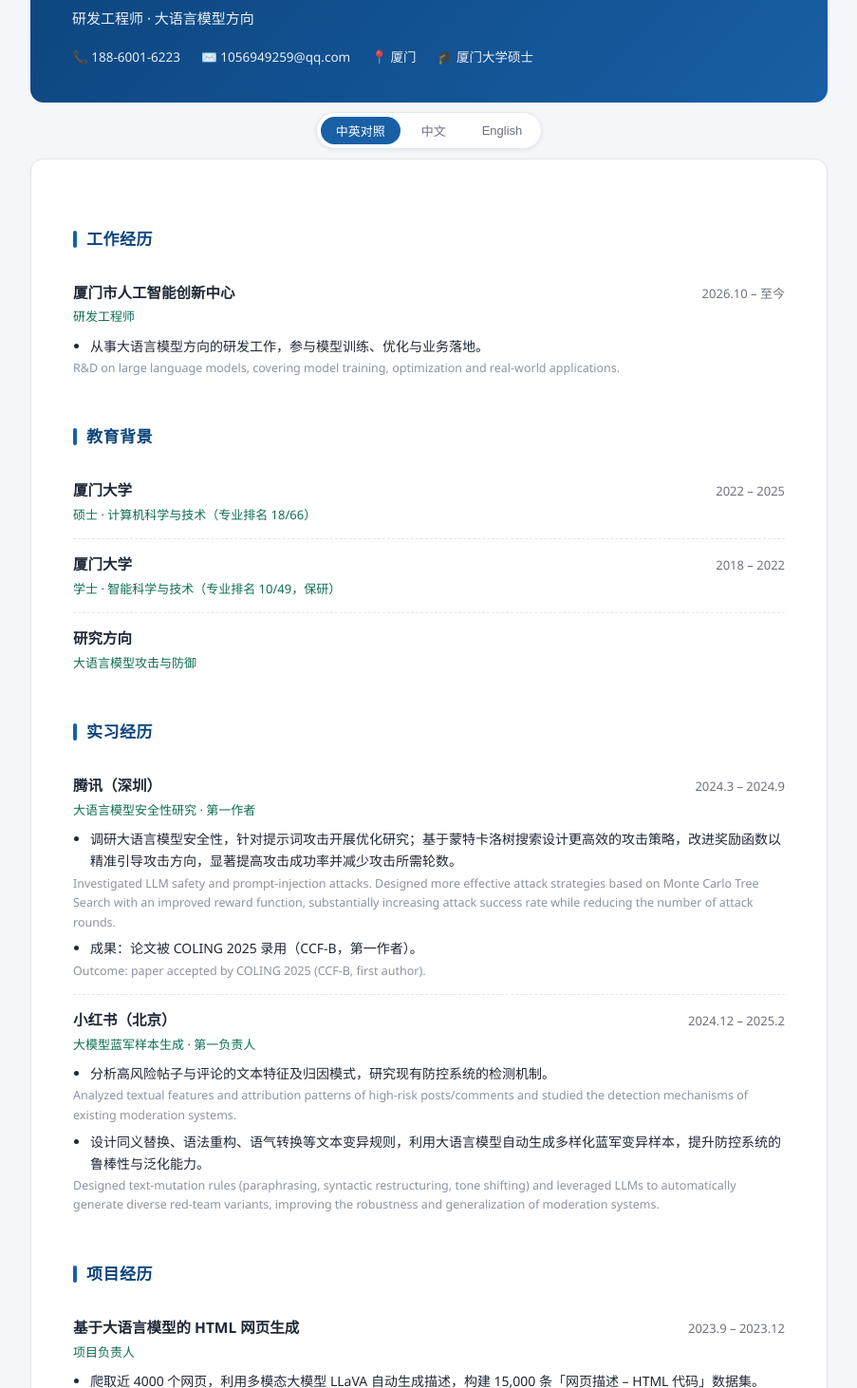
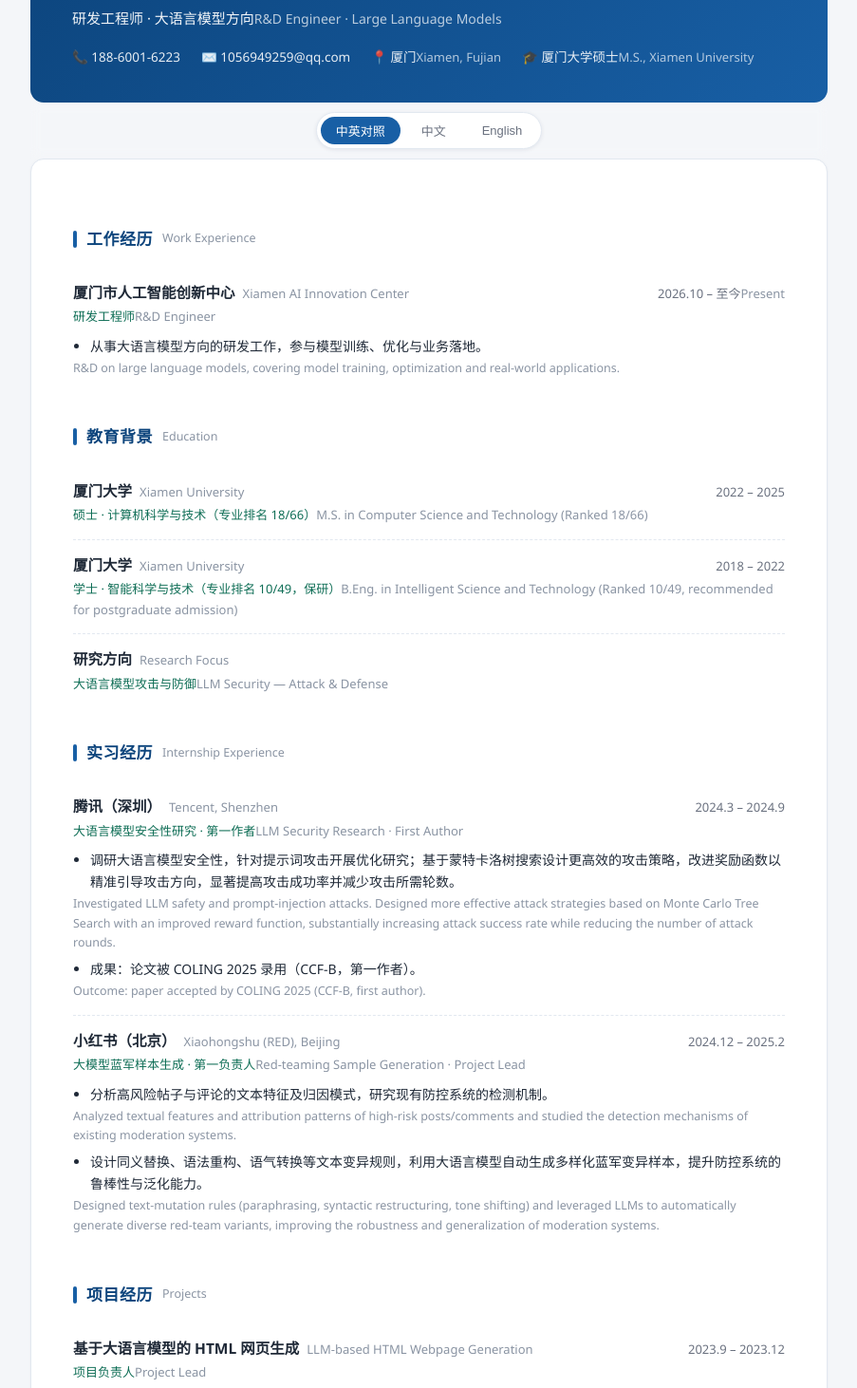
Before and after one commit to wusuhuang/resume, a plain HTML site: page index.html in a window 1280 px wide. Shown: the part 129-1591 px from the top of the page at 95% size, without its empty margins (188-1091 px from the left). Drawn offline with Linux system fonts and the light colour scheme.

Commit message:
Clean rewrite of language toggle: pure CSS class modes

```diff
--- a/index.html
+++ b/index.html
@@ -21,9 +21,11 @@ body{font-family:"Segoe UI","PingFang SC","Microsoft YaHei","Noto Sans SC",sans-
 .hero{background:linear-gradient(135deg,var(--primary-dark),var(--primary));color:#fff;border-radius:14px;padding:44px 44px 36px;position:relative}
 .hero h1{font-size:30px;font-weight:600;letter-spacing:1px}
 .hero .en-name{font-size:17px;opacity:.85;font-weight:400;margin-top:2px}
-.hero .role{margin-top:10px;font-size:15px;opacity:.92}
+.hero .role{margin-top:10px;font-size:15px;opacity:.95}
+.hero .role .en{display:inline-block;margin-left:0;color:rgba(255,255,255,.75);font-size:14px}
 .hero .contact{margin-top:18px;display:flex;flex-wrap:wrap;gap:8px 22px;font-size:13.5px;opacity:.9}
 .hero .contact span{white-space:nowrap}
+.hero .contact .en{color:rgba(255,255,255,.75)}
 
 /* lang toggle */
 .lang-bar{position:sticky;top:0;z-index:50;display:flex;justify-content:center;padding:10px 0;backdrop-filter:blur(6px)}
@@ -44,20 +46,19 @@ h2 .h-en{font-size:12.5px;color:var(--en-color);font-weight:400;letter-spacing:0
 .item-title .org-en{font-size:13px;color:var(--en-color);font-weight:400;margin-left:8px}
 .item-date{font-size:13px;color:var(--muted);white-space:nowrap}
 .item-sub{font-size:13px;color:var(--accent);margin-top:2px}
+.item-sub .en{color:var(--en-color)}
 ul{margin:8px 0 0 18px}
 li{margin-top:5px;font-size:14px}
-.en{color:var(--en-color);font-size:13px;margin-top:3px}
+.en{color:var(--en-color);font-size:13px}
 .en-li{color:var(--en-color);font-size:12.5px;display:block;margin-top:2px;list-style:none;margin-left:-18px}
 
 .tags{display:flex;flex-wrap:wrap;gap:8px;margin-top:6px}
 .tag{background:var(--light);border:1px solid var(--border);border-radius:99px;padding:3px 14px;font-size:13px}
 .tag .en-tag{color:var(--en-color);font-size:12px}
 
-.simple-grid{display:grid;grid-template-columns:1fr 1fr;gap:4px 28px}
 @media (max-width:640px){
   .card{padding:24px 20px}
   .hero{padding:32px 24px 28px}
-  .simple-grid{grid-template-columns:1fr}
 }
 
 footer{text-align:center;margin-top:36px;font-size:12.5px;color:var(--muted)}
@@ -70,12 +71,10 @@ footer{text-align:center;margin-top:36px;font-size:12.5px;color:var(--muted)}
   section{break-inside:avoid}
 }
 
-/* language modes */
+/* language modes: default = both shown */
+body.mode-zh .en,body.mode-zh .en-li,body.mode-zh .org-en,body.mode-zh .h-en,body.mode-zh .en-tag,body.mode-zh .hero .en-name{display:none}
 body.mode-en .zh{display:none}
-body.mode-en .en,body.mode-en .en-li,body.mode-en .org-en,body.mode-en .h-en,body.mode-en .en-tag{display:revert}
-body.mode-zh .en,body.mode-zh .en-li,body.mode-zh .org-en,body.mode-zh .h-en,body.mode-zh .en-tag{display:none}
-body.mode-en .hero .en-name{display:inline}
-body.mode-zh .hero .en-name{display:none}
+body.mode-en .en-li{display:block}
 </style>
 </head>
 <body class="mode-both">
@@ -83,12 +82,12 @@ body.mode-zh .hero .en-name{display:none}
 
 <header class="hero">
   <h1>吴苏煌 <span class="en-name">Suhuang Wu</span></h1>
-  <div class="role"><span class="zh">研发工程师 · 大语言模型方向</span><span class="en" style="display:none">R&amp;D Engineer · Large Language Models</span></div>
+  <div class="role"><span class="zh">研发工程师 · 大语言模型方向</span><span class="en">R&amp;D Engineer · Large Language Models</span></div>
   <div class="contact">
     <span>📞 188-6001-6223</span>
     <span>✉️ 1056949259@qq.com</span>
-    <span>📍 <span class="zh">厦门</span><span class="en" style="display:none">Xiamen, Fujian</span></span>
-    <span>🎓 <span class="zh">厦门大学硕士</span><span class="en" style="display:none">M.S., Xiamen University</span></span>
+    <span>📍 <span class="zh">厦门</span><span class="en">Xiamen, Fujian</span></span>
+    <span>🎓 <span class="zh">厦门大学硕士</span><span class="en">M.S., Xiamen University</span></span>
   </div>
 </header>
 
@@ -101,13 +100,13 @@ body.mode-zh .hero .en-name{display:none}
 <div class="card">
 
 <section id="work">
-  <h2><span class="zh">工作经历</span><span class="en" style="display:none;font-weight:500;color:var(--primary-dark)">Work Experience</span></h2>
+  <h2><span class="zh">工作经历</span><span class="h-en">Work Experience</span></h2>
   <div class="item">
     <div class="item-head">
-      <div class="item-title"><span class="zh">厦门市人工智能创新中心</span><span class="org-en" style="display:none">Xiamen AI Innovation Center</span></div>
-      <div class="item-date">2026.10 – <span class="zh">至今</span><span class="en" style="display:none">Present</span></div>
+      <div class="item-title"><span class="zh">厦门市人工智能创新中心</span><span class="org-en">Xiamen AI Innovation Center</span></div>
+      <div class="item-date">2026.10 – <span class="zh">至今</span><span class="en">Present</span></div>
     </div>
-    <div class="item-sub"><span class="zh">研发工程师</span><span class="en" style="display:none">R&amp;D Engineer</span></div>
+    <div class="item-sub"><span class="zh">研发工程师</span><span class="en">R&amp;D Engineer</span></div>
     <ul>
       <li><span class="zh">从事大语言模型方向的研发工作，参与模型训练、优化与业务落地。</span>
         <span class="en-li">R&amp;D on large language models, covering model training, optimization and real-world applications.</span></li>
@@ -116,37 +115,37 @@ body.mode-zh .hero .en-name{display:none}
 </section>
 
 <section id="edu">
-  <h2><span class="zh">教育背景</span><span class="en" style="display:none;font-weight:500;color:var(--primary-dark)">Education</span></h2>
+  <h2><span class="zh">教育背景</span><span class="h-en">Education</span></h2>
   <div class="item">
     <div class="item-head">
-      <div class="item-title"><span class="zh">厦门大学</span><span class="org-en" style="display:none">Xiamen University</span></div>
+      <div class="item-title"><span class="zh">厦门大学</span><span class="org-en">Xiamen University</span></div>
       <div class="item-date">2022 – 2025</div>
     </div>
-    <div class="item-sub"><span class="zh">硕士 · 计算机科学与技术（专业排名 18/66）</span><span class="en" style="display:none;color:var(--accent)">M.S. in Computer Science and Technology (Ranked 18/66)</span></div>
+    <div class="item-sub"><span class="zh">硕士 · 计算机科学与技术（专业排名 18/66）</span><span class="en">M.S. in Computer Science and Technology (Ranked 18/66)</span></div>
   </div>
   <div class="item">
     <div class="item-head">
-      <div class="item-title"><span class="zh">厦门大学</span><span class="org-en" style="display:none">Xiamen University</span></div>
+      <div class="item-title"><span class="zh">厦门大学</span><span class="org-en">Xiamen University</span></div>
       <div class="item-date">2018 – 2022</div>
     </div>
-    <div class="item-sub"><span class="zh">学士 · 智能科学与技术（专业排名 10/49，保研）</span><span class="en" style="display:none;color:var(--accent)">B.Eng. in Intelligent Science and Technology (Ranked 10/49, recommended for postgraduate admission)</span></div>
+    <div class="item-sub"><span class="zh">学士 · 智能科学与技术（专业排名 10/49，保研）</span><span class="en">B.Eng. in Intelligent Science and Technology (Ranked 10/49, recommended for postgraduate admission)</span></div>
   </div>
   <div class="item">
     <div class="item-head">
-      <div class="item-title"><span class="zh">研究方向</span><span class="org-en" style="display:none">Research Focus</span></div>
+      <div class="item-title"><span class="zh">研究方向</span><span class="org-en">Research Focus</span></div>
     </div>
-    <div class="item-sub"><span class="zh">大语言模型攻击与防御</span><span class="en" style="display:none;color:var(--accent)">LLM Security — Attack &amp; Defense</span></div>
+    <div class="item-sub"><span class="zh">大语言模型攻击与防御</span><span class="en">LLM Security — Attack &amp; Defense</span></div>
   </div>
 </section>
 
 <section id="intern">
-  <h2><span class="zh">实习经历</span><span class="en" style="display:none;font-weight:500;color:var(--primary-dark)">Internship Experience</span></h2>
+  <h2><span class="zh">实习经历</span><span class="h-en">Internship Experience</span></h2>
   <div class="item">
     <div class="item-head">
-      <div class="item-title"><span class="zh">腾讯（深圳）</span><span class="org-en" style="display:none">Tencent, Shenzhen</span></div>
+      <div class="item-title"><span class="zh">腾讯（深圳）</span><span class="org-en">Tencent, Shenzhen</span></div>
       <div class="item-date">2024.3 – 2024.9</div>
     </div>
-    <div class="item-sub"><span class="zh">大语言模型安全性研究 · 第一作者</span><span class="en" style="display:none;color:var(--accent)">LLM Security Research · First Author</span></div>
+    <div class="item-sub"><span class="zh">大语言模型安全性研究 · 第一作者</span><span class="en">LLM Security Research · First Author</span></div>
     <ul>
       <li><span class="zh">调研大语言模型安全性，针对提示词攻击开展优化研究；基于蒙特卡洛树搜索设计更高效的攻击策略，改进奖励函数以精准引导攻击方向，显著提高攻击成功率并减少攻击所需轮数。</span>
         <span class="en-li">Investigated LLM safety and prompt-injection attacks. Designed more effective attack strategies based on Monte Carlo Tree Search with an improved reward function, substantially increasing attack success rate while reducing the number of attack rounds.</span></li>
@@ -156,10 +155,10 @@ body.mode-zh .hero .en-name{display:none}
   </div>
   <div class="item">
     <div class="item-head">
-      <div class="item-title"><span class="zh">小红书（北京）</span><span class="org-en" style="display:none">Xiaohongshu (RED), Beijing</span></div>
+      <div class="item-title"><span class="zh">小红书（北京）</span><span class="org-en">Xiaohongshu (RED), Beijing</span></div>
       <div class="item-date">2024.12 – 2025.2</div>
     </div>
-    <div class="item-sub"><span class="zh">大模型蓝军样本生成 · 第一负责人</span><span class="en" style="display:none;color:var(--accent)">Red-teaming Sample Generation · Project Lead</span></div>
+    <div class="item-sub"><span class="zh">大模型蓝军样本生成 · 第一负责人</span><span class="en">Red-teaming Sample Generation · Project Lead</span></div>
     <ul>
       <li><span class="zh">分析高风险帖子与评论的文本特征及归因模式，研究现有防控系统的检测机制。</span>
         <span class="en-li">Analyzed textual features and attribution patterns of high-risk posts/comments and studied the detection mechanisms of existing moderation systems.</span></li>
@@ -170,13 +169,13 @@ body.mode-zh .hero .en-name{display:none}
 </section>
 
 <section id="proj">
-  <h2><span class="zh">项目经历</span><span class="en" style="display:none;font-weight:500;color:var(--primary-dark)">Projects</span></h2>
+  <h2><span class="zh">项目经历</span><span class="h-en">Projects</span></h2>
   <div class="item">
     <div class="item-head">
-      <div class="item-title"><span class="zh">基于大语言模型的 HTML 网页生成</span><span class="org-en" style="display:none">LLM-based HTML Webpage Generation</span></div>
+      <div class="item-title"><span class="zh">基于大语言模型的 HTML 网页生成</span><span class="org-en">LLM-based HTML Webpage Generation</span></div>
       <div class="item-date">2023.9 – 2023.12</div>
     </div>
-    <div class="item-sub"><span class="zh">项目负责人</span><span class="en" style="display:none;color:var(--accent)">Project Lead</span></div>
+    <div class="item-sub"><span class="zh">项目负责人</span><span class="en">Project Lead</span></div>
     <ul>
       <li><span class="zh">爬取近 4000 个网页，利用多模态大模型 LLaVA 自动生成描述，构建 15,000 条「网页描述 – HTML 代码」数据集。</span>
         <span class="en-li">Crawled ~4,000 webpages and used the multimodal model LLaVA to generate descriptions, building a dataset of 15,000 description–HTML pairs.</span></li>
@@ -187,7 +186,7 @@ body.mode-zh .hero .en-name{display:none}
 </section>
 
 <section id="awards">
-  <h2><span class="zh">荣誉奖项</span><span class="en" style="display:none;font-weight:500;color:var(--primary-dark)">Honors &amp; Awards</span></h2>
+  <h2><span class="zh">荣誉奖项</span><span class="h-en">Honors &amp; Awards</span></h2>
   <div class="item">
     <ul>
       <li><span class="zh">美国大学生数学建模竞赛（MCM/ICM）M 奖 · 全球前 6.69%（2020）</span>
@@ -205,14 +204,14 @@ body.mode-zh .hero .en-name{display:none}
 </section>
 
 <section id="skills">
-  <h2><span class="zh">技能与其他</span><span class="en" style="display:none;font-weight:500;color:var(--primary-dark)">Skills &amp; More</span></h2>
+  <h2><span class="zh">技能与其他</span><span class="h-en">Skills &amp; More</span></h2>
   <div class="item">
     <div class="tags">
       <span class="tag">Python</span>
       <span class="tag">C++</span>
-      <span class="tag"><span class="zh">大语言模型</span><span class="en-tag" style="display:none">LLM</span></span>
-      <span class="tag"><span class="zh">英语 CET-6</span><span class="en-tag" style="display:none">English (CET-6)</span></span>
-      <span class="tag"><span class="zh">论文/专利撰写</span><span class="en-tag" style="display:none">Academic Writing</span></span>
+      <span class="tag"><span class="zh">大语言模型</span><span class="en-tag">LLM</span></span>
+      <span class="tag"><span class="zh">英语 CET-6</span><span class="en-tag">English (CET-6)</span></span>
+      <span class="tag"><span class="zh">论文/专利撰写</span><span class="en-tag">Academic Writing</span></span>
     </div>
     <ul>
       <li><span class="zh">学生工作：2022 级人工智能系团支书、信息学院足球队主力、2018 级学习委员。</span>
```
